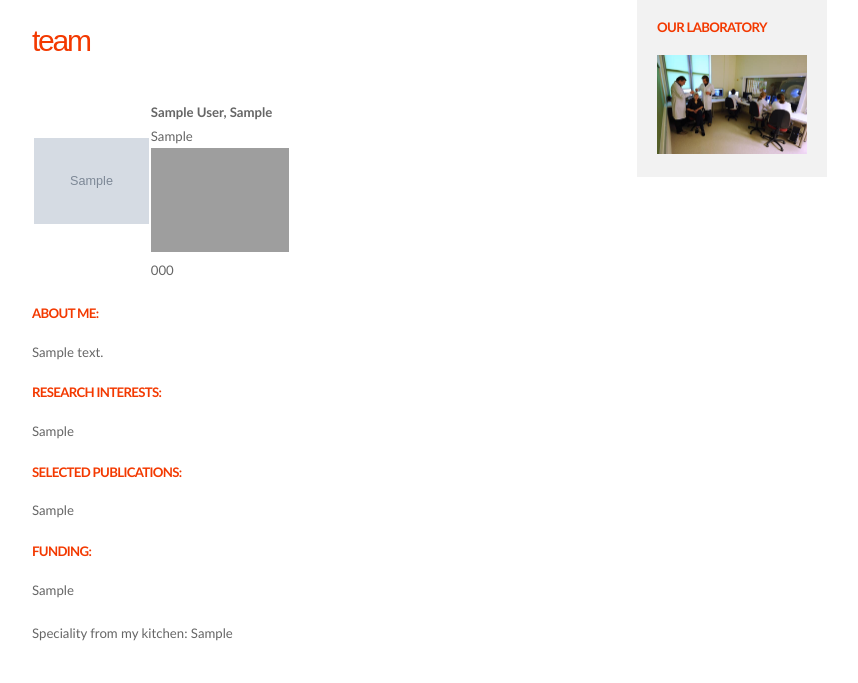
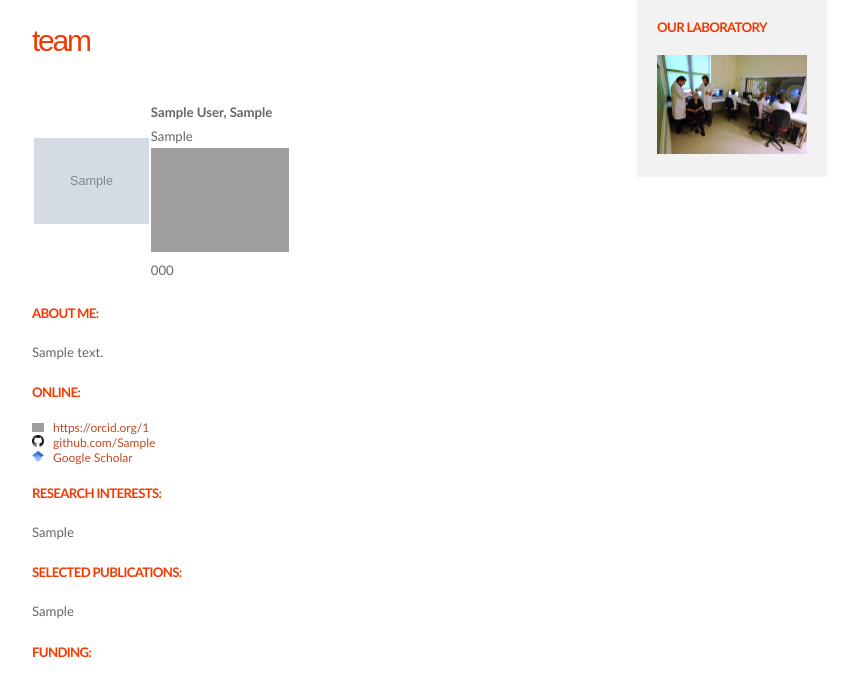
Before and after one commit to nencki-lobi/lobi-www, a Django app: page /team/1/ in a window 1280 px wide. Shown: the part 264-947 px from the top of the page, without its empty margins (173-1031 px from the left). Run offline with Django 3.2, Linux system fonts and the light colour scheme; tables that the repository leaves empty hold one stand-in row (values such as "Sample post"); grey boxes marked "Sample" are stand-in pictures; grey boxes are pictures that could not be loaded.

Commit message:
Add orcid, scholar, github & use some TextFields in Profile
Added orcid, scholar and github fields to Profile. Made changes
to views.py and person.html to display this information if present.

Changed About, Research, Publications, Funding fields from Char-
to TextField so that they will render as Textarea in admin panel
(easier to edit). Same thing should be done with select fields in
other models too.

```diff
--- a/home/models.py
+++ b/home/models.py
@@ -11,11 +11,14 @@ class Profile(models.Model):
 	affiliated = models.BooleanField("Check for affiliated members",default=False)
 	spoiler = models.ImageField("Email spoiler graphic",upload_to="users",blank=True)
 	priority = models.IntegerField("Priority (the more the higher at page)",blank=False,default=-1)
-	about = models.CharField("About (html allowed)",max_length=2000,blank=True)
+	about = models.TextField("About (html allowed)",max_length=2000,blank=True)
 	phone = models.CharField("Phone number",max_length=20,blank=True)
-	research = models.CharField("Research interests (html allowed)",max_length=2000,blank=True)
-	publications = models.CharField("Selected publications (html allowed)",max_length=12000,blank=True)
-	funding = models.CharField("Funding (html allowed)",max_length=2000,blank=True)
+	research = models.TextField("Research interests (html allowed)",max_length=2000,blank=True)
+	publications = models.TextField("Selected publications (html allowed)",max_length=12000,blank=True)
+	funding = models.TextField("Funding (html allowed)",max_length=2000,blank=True)
+	orcid = models.CharField("Orcid ID", max_length=32, blank=True, help_text="0000-0000-0000-0000")
+	github = models.CharField("GitHub username", max_length=32, blank=True)
+	scholar = models.CharField("Google scholar ID", max_length=32, blank=True, help_text="Enter just the ID. This is part of an url, e.g. https://scholar.google.pl/citations?user=<strong>qTDPssQAAAAJ</strong>&hl=pl")
 	image = models.ImageField("Face",upload_to="users",blank=True)
 	my_dish = models.CharField("I can cook...",max_length=200,blank=True)
 
--- a/home/templates/home/person.html
+++ b/home/templates/home/person.html
@@ -47,6 +47,38 @@
 </p>
 {% endif %}
 
+{% if show_social %}
+<h2>Online:</h2>
+<p>
+  {% if user.profile.orcid %}
+  <div itemscope itemtype="https://schema.org/Person">
+    <a itemprop="sameAs" content="https://orcid.org/{{ user.profile.orcid }}" href="https://orcid.org/{{ user.profile.orcid }}" target="orcid.widget" rel="noopener noreferrer" style="vertical-align:top;">
+      <img src="https://orcid.org/sites/default/files/images/orcid_16x16.png" style="width:1em;margin-right:.5em;" alt="ORCID iD icon">
+      https://orcid.org/{{ user.profile.orcid }}</a>
+  </div>
+  {% endif %}
+
+  {% if user.profile.github %}
+  <div>
+    <a href="https://github.com/{{ user.profile.github }}/">
+      <img src="{% static 'images/GitHub-Mark-32px.png' %}", height="16", width="16", style="width:1em;margin-right:.5em;", alt="GitHub mark">
+      github.com/{{user.profile.github}}
+    </a>
+  </div>
+  {% endif %}
+
+  {% if user.profile.scholar %}
+  <div>
+    <a href="https://scholar.google.com/citations?user={{ user.profile.scholar }}">
+      <img src="{% static 'images/Google-Scholar-Icon.png' %}", height="16", width="16", style="width:1em;margin-right:.5em;", alt="Google Scholar icon">
+      Google Scholar
+    </a>
+  </div>
+  {% endif %}
+
+</p>
+{% endif %}
+
 {% if user.profile.research %}
 <h2>Research interests:</h2>
 <p>
--- a/home/views.py
+++ b/home/views.py
@@ -49,7 +49,8 @@ def gallery(request):
 
 def person(request, item_id):
 	user = User.objects.get(id=item_id)
-	return render_to_response('home/person.html', {'user' :  user})
+	has_social = any(x is not None for x in (user.profile.orcid, user.profile.scholar, user.profile.github))
+	return render_to_response('home/person.html', {'user':  user, 'show_social': has_social})
 
 def about(request, item_id):
 	item = Research.objects.get(id=item_id)
```
Also changed, not shown: home/static/images/GitHub-Mark-32px.png (added), home/static/images/Google-Scholar-Icon.png (added).
